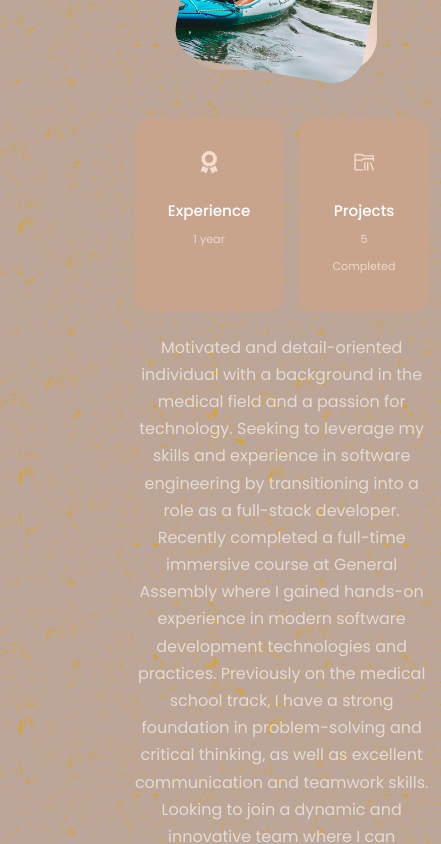
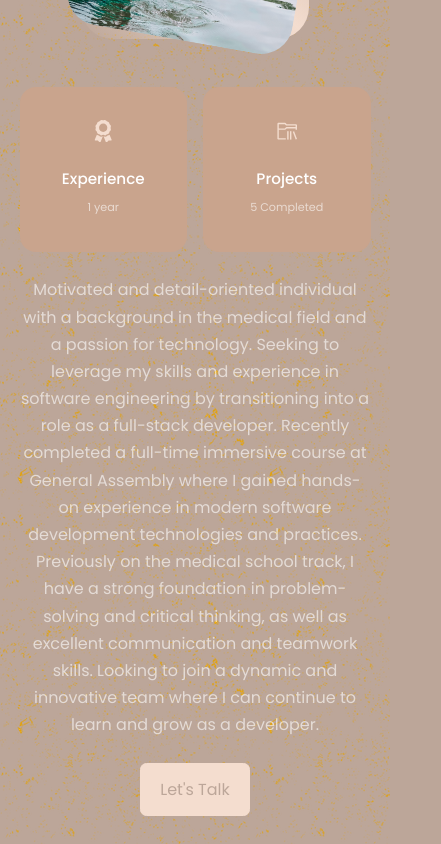
Before and after one commit to ngran4/react-portfolio, a React (Create React App) app: page / in a window 390 px wide. Shown: the part 1156-2000 px from the top of the page, 441 px wide, since content can reach past the window. Built offline with nearby package versions, Linux system fonts and the light colour scheme.

Commit message:
fix mobile offset

```diff
--- a/src/components/about/about.css
+++ b/src/components/about/about.css
@@ -26,7 +26,7 @@
 
 .about__cards {
   display: grid;
-  grid-template-columns: repeat(3, 1fr);
+  grid-template-columns: repeat(2, 1fr);
   gap: 1.5rem;
 }
 
@@ -63,6 +63,7 @@
 .about__content p {
   margin: 2rem 0 2.6rem;
   color: var(--color-light);
+  font-size: 1rem;
 }
 
 /* ============== MEDIA QUERIES (MED) ==============  */
@@ -84,6 +85,10 @@
 
 /* ============== MEDIA QUERIES (SM) ==============  */
 @media screen and (max-width: 600px) {
+  #about {
+    display: unset;
+  }
+
   .about__me {
     width: 65%;
     margin: 0 auto 3rem;
@@ -99,6 +104,6 @@
   }
 
   .about__content p {
-    margin: 1.4rem 0;
+    margin: 1.5rem 0;
   }
 }
--- a/src/components/contact/contact.css
+++ b/src/components/contact/contact.css
@@ -66,6 +66,10 @@ input, textarea {
 
 /* ============== MEDIA QUERIES (SM) ==============  */
 @media screen and (max-width: 600px) {
+  #contact {
+    display: unset;
+  }
+
   .container.contact__container {
     width: var(--container-width-sm);
   }
--- a/src/components/experience/experience.css
+++ b/src/components/experience/experience.css
@@ -60,6 +60,9 @@
 
 /* ============== MEDIA QUERIES (SM) ==============  */
 @media screen and (max-width: 600px) {
+  #experience {
+    display: unset;
+  }
   .experience__container {
     gap: 1rem;
   }
--- a/src/components/header/header.css
+++ b/src/components/header/header.css
@@ -68,6 +68,7 @@ header {
 
 /* ============== MEDIA QUERIES (SM) ==============  */
 @media screen and (max-width: 600px) {
+
   header {
     height: 100vh;
   }
--- a/src/components/portfolio/portfolio.css
+++ b/src/components/portfolio/portfolio.css
@@ -42,6 +42,10 @@
 
 /* ============== MEDIA QUERIES (SM) ==============  */
 @media screen and (max-width: 600px) {
+  #portfolio {
+    display: unset;
+  }
+
   .portfolio__container {
     grid-template-columns: 1fr;
     gap: 1rem;
```
